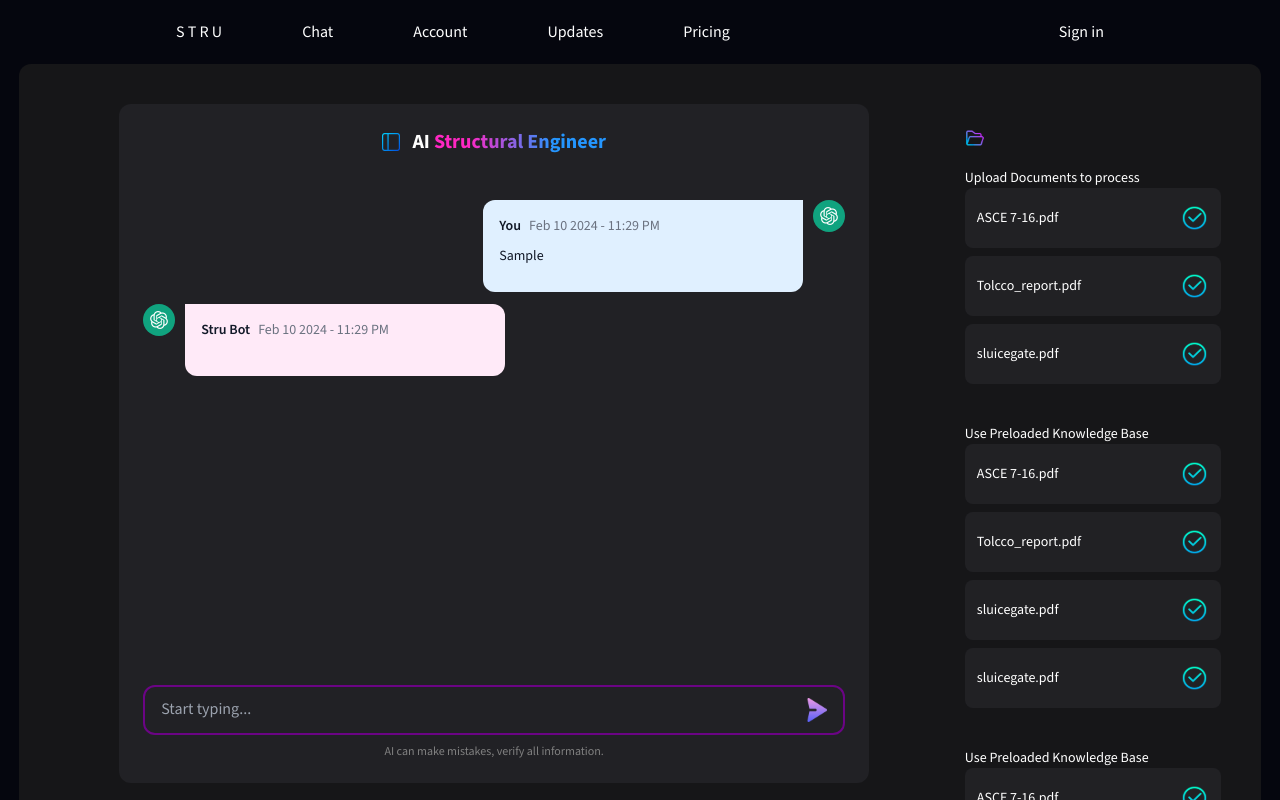
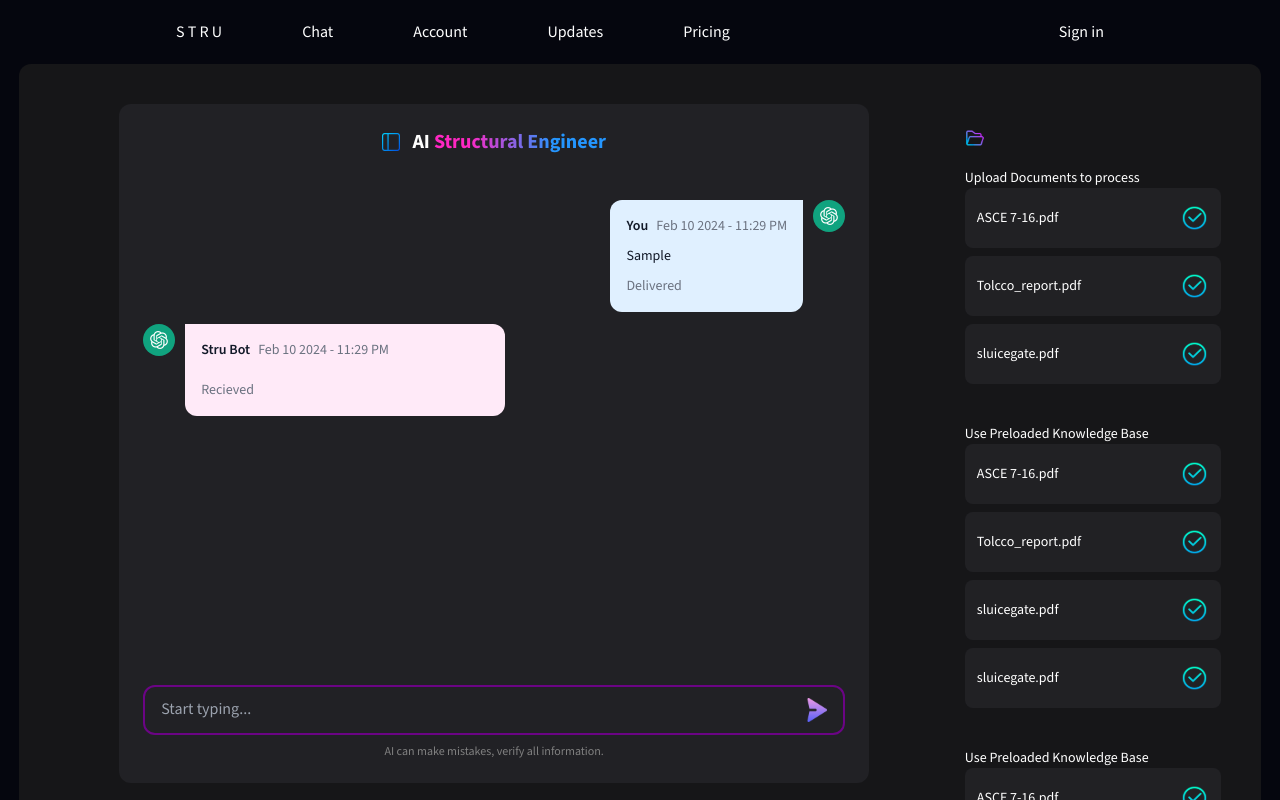
Before and after one commit to Huzaifa134/api_integration, a Next.js app: page / in a window 1280 px wide. Both pictures are taken after typing "Sample" into the empty fields and a click on the button 815 px from the left and 710 px from the top of the page. Shown: the top 800 px of the page. Built offline with nearby package versions, Linux system fonts and the light colour scheme; no server answers.

Commit message:
chat box dynamic sizes

```diff
--- a/src/app/Header/page.jsx
+++ b/src/app/Header/page.jsx
@@ -205,14 +205,14 @@
                     <p className="text-sm font-normal py-2.5 text-gray-900 dark:text-white">
                       {product.message}
                     </p>
-                    {/* <span className="text-sm font-normal text-gray-500 dark:text-gray-400">
+                    <span className="text-sm font-normal text-gray-500 dark:text-gray-400">
                       Recieved
-                    </span> */}
+                    </span>
                   </div>
                 </div>
               ) : (
                 <div className="flex gap-2.5 justify-end pt-3 ml-20">
-                  <div className="flex flex-col items-start w-full max-w-[320px] leading-1.5 p-4 border-gray-200 bg-[#e0f0ff] rounded-s-xl rounded-ee-xl dark:bg-gray-700">
+                  <div className="flex flex-col items-start w-full max-w-fit leading-1.5 p-4 border-gray-200 bg-[#e0f0ff] rounded-s-xl rounded-ee-xl dark:bg-gray-700">
                     <div className="flex items-center space-x-2 rtl:space-x-reverse">
                       <span className="text-sm font-semibold text-gray-900 dark:text-white">
                         You
@@ -225,9 +225,9 @@
                     <p className="text-sm font-normal py-2.5 text-gray-900 dark:text-white">
                       {product.message}
                     </p>
-                    {/* <span className="text-sm font-normal text-gray-500 dark:text-gray-400">
+                    <span className="text-sm font-normal text-gray-500 dark:text-gray-400">
                       Delivered
-                    </span> */}
+                    </span>
                   </div>
                   <Image
                     className="w-8 h-8 rounded-full"
```
